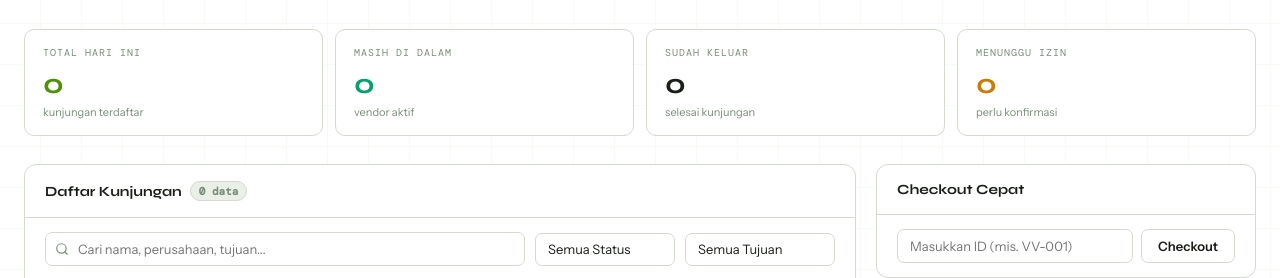
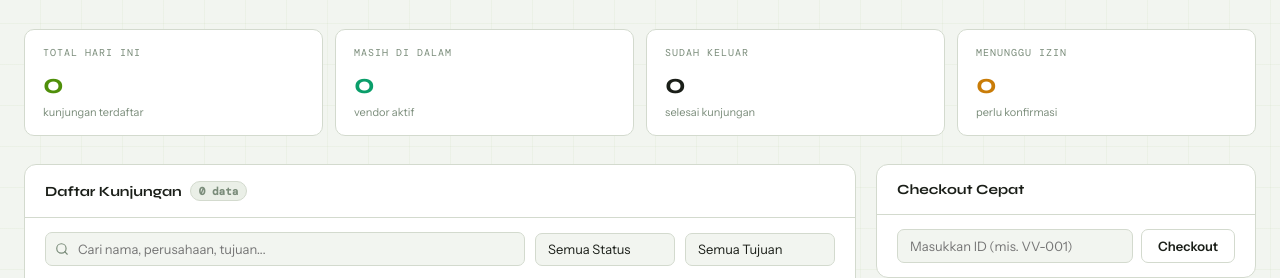
Before and after one commit to alambaqqa/Visit-Vendor, a plain HTML site: page index.html in a window 1280 px wide. Shown: the part 162-440 px from the top of the page. Drawn offline with nearby package versions, Linux system fonts and the light colour scheme; a web font is replaced by a local one.

Commit message:
Update index.html

```diff
--- a/index.html
+++ b/index.html
@@ -7,7 +7,7 @@
 <link href="https://fonts.googleapis.com/css2?family=Syne:wght@400;600;700;800&family=DM+Mono:wght@300;400;500&family=Instrument+Sans:wght@400;500;600&display=swap" rel="stylesheet">
 <style>
   :root {
-    --bg: #css.jpg; --surface: #ffffff; --surface2: #eaefe7;
+    --bg: #f2f5f0; --surface: #ffffff; --surface2: #eaefe7;
     --border: #d3dace; --accent: #4f8f0a; --accent2: #0a9e6a;
     --warn: #c97c08; --danger: #d63030; --text: #1a1e18;
     --muted: #7a8c7a; --tag-bg: #e4ede0;
```
